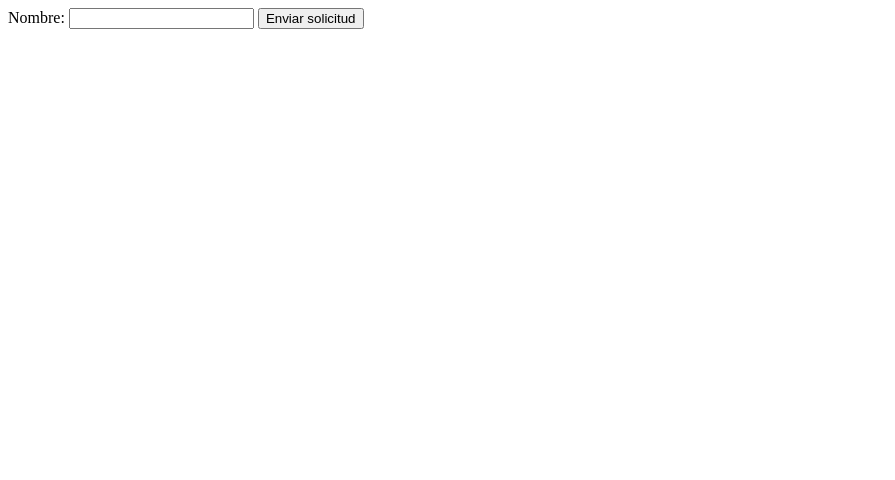
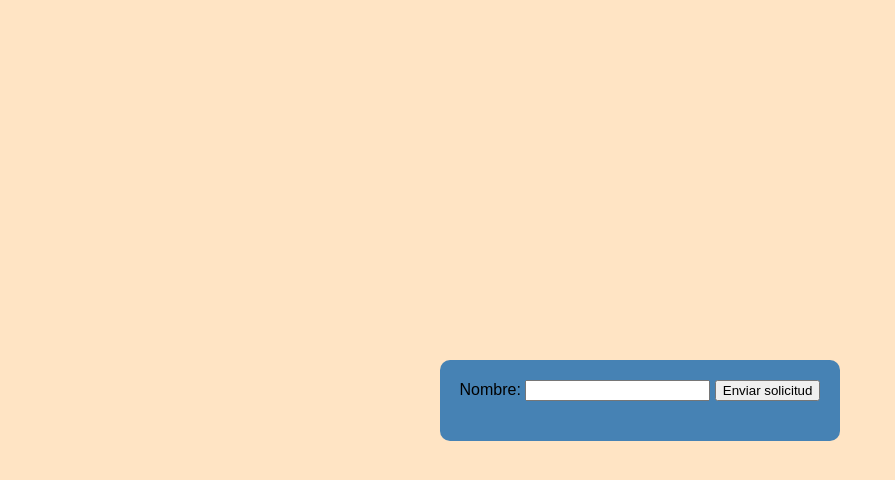
Before and after one commit to ygarcia2022194/Prueba-de-diagnostico, a plain HTML site: page index.html in a window 1280 px wide. Shown: the whole page, without its empty margins (0-895 px from the left). Drawn offline with Linux system fonts and the light colour scheme.

Commit message:
Se agrego el script de promesa y async

```diff
--- a/assets/style.css
+++ b/assets/style.css
@@ -0,0 +1,25 @@
+body{
+    font-family: Arial, Helvetica, sans-serif;
+    display: flex;
+    align-items: center;
+    justify-content: center;
+    height: 100vh;
+    margin: 0;
+    background-color: bisque;
+}
+
+.contenedor{
+    text-align: center;
+    background-color: steelblue;
+    padding: 20px;
+    border-radius: 10px;
+
+}
+
+form{
+    margin-bottom: 20px;
+}
+
+.oculto{
+    display: none;
+}
--- a/index.html
+++ b/index.html
@@ -3,10 +3,11 @@
 <head>
     <meta charset="UTF-8">
     <meta name="viewport" content="width=device-width, initial-scale=1.0">
+    <link rel="stylesheet" href="./assets/style.css">
     <title>Promesas</title>
 </head>
 <body>
-    <div>
+    <div class="contenedor">
         <form id="miFormulario">
             <label for="nombre">Nombre:</label>
             <input type="text" id="nombre">
@@ -14,5 +15,7 @@
         </form>
         <p id="mensaje" class="oculto"></p>
     </div>
+
+    <link rel="stylesheet" href="./assets/logicaPromesa.js">
 </body>
 </html>
```
